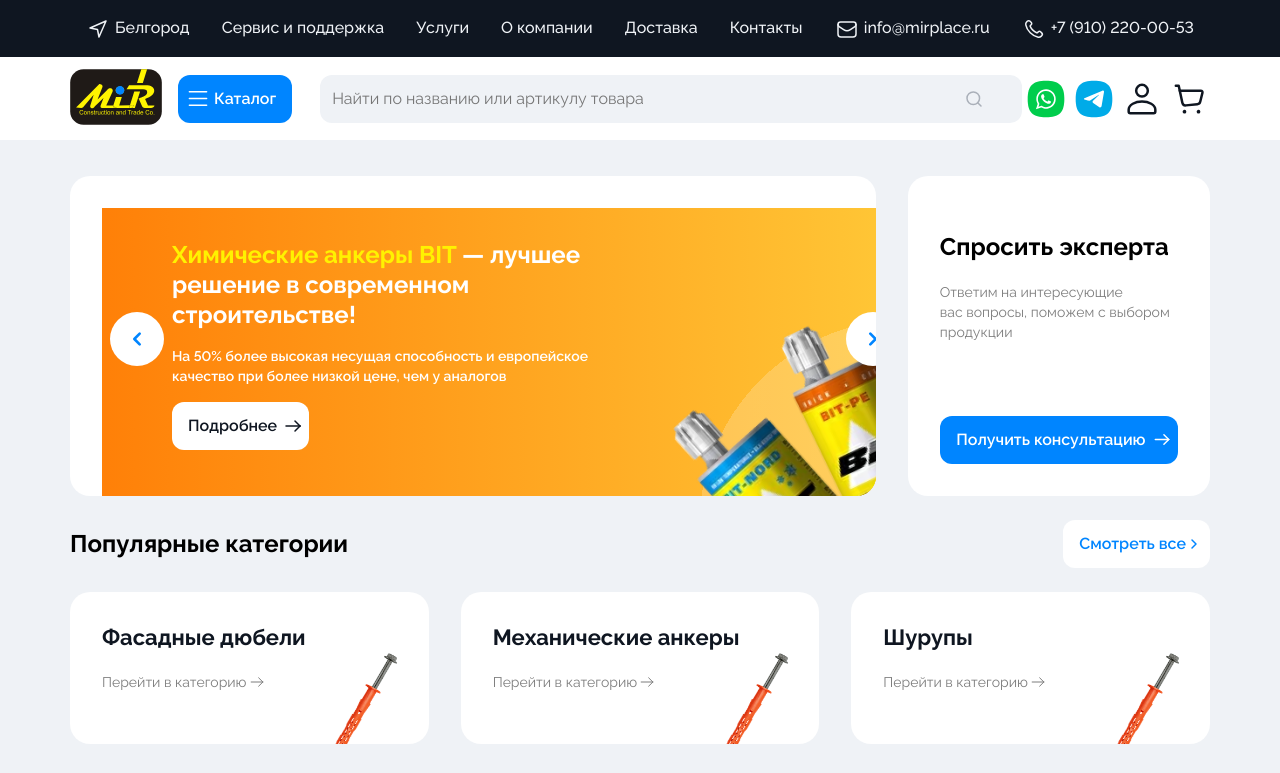
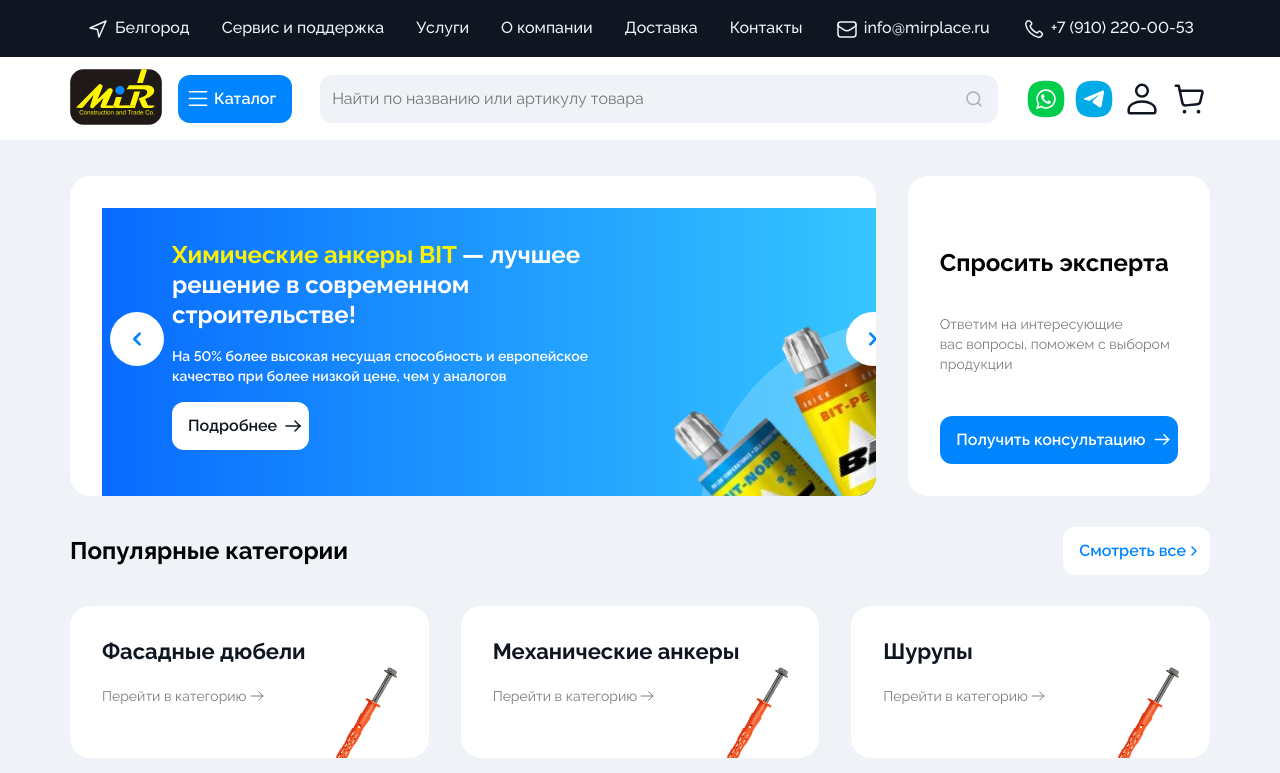
Before and after one commit to thrashches/mirplace-frontend, a website built with Parcel: page index.html in a window 1280 px wide. Shown: the top 773 px of the page. Built offline with nearby package versions, Linux system fonts and the light colour scheme.

Commit message:
Slider flash fix. Variables. Adaptive buuton scaling. Headers on small screens.

```diff
--- a/css/main.css
+++ b/css/main.css
@@ -1,18 +1,6 @@
-/*! HTML5 Boilerplate v8.0.0 | MIT License | https://html5boilerplate.com/ */
-
-/* main.css 2.1.0 | MIT License | https://github.com/h5bp/main.css#readme */
-/*
- * What follows is the result of much research on cross-browser styling.
- * Credit left inline and big thanks to Nicolas Gallagher, Jonathan Neal,
- * Kroc Camen, and the H5BP dev community and team.
- */
-
-/* ==========================================================================
-   Base styles: opinionated defaults
-   ========================================================================== */
-
 @import url('https://fonts.googleapis.com/css2?family=Raleway:wght@400;500;600;700&display=swap');
-@import url("./all_unset.css");
+@import url("./all_unset.css"); /* Сброс стилей браузера */
+@import url("./settings.css"); /* Настройки проекта */
 
 
 
@@ -45,8 +33,10 @@
   transition: 250ms;
 }
 
-a:hover {
-  transform: scale(1.1);
+@media (min-width: 768px) {
+  a:hover {
+    transform: scale(1.1);
+  }
 }
 
 .flex {
@@ -127,6 +117,7 @@
 
 .input {
   all: unset;
+  box-sizing: border-box;
   width: 100%;
   cursor: text;
   padding: 12px 12px 12px 12px;
--- /dev/null
+++ b/css/settings.css
@@ -0,0 +1,9 @@
+:root {
+  /*Настройки цветов*/
+  --dark: #0f1621;
+  --primary-600: #0085ff;
+  --neutral-100: #eff2f6;
+  --neutral-200: #e9ecf0;
+  --neutral-600: #7d7d7d;
+  --shades-white: #fff;
+}
--- a/css/slider.css
+++ b/css/slider.css
@@ -35,7 +35,6 @@
 
 .slider__item {
   position: absolute;
-  background: linear-gradient(90deg, #ff8008 0%, #ffc837 100%);
   display: grid;
   grid-template-columns: 2fr 1fr;
   width: 100%;
@@ -43,6 +42,13 @@
   /*transform: translateX(-100%);*/
   /*transition: ease-out;*/
   transition-duration: 0.4s;
+}
+
+.slider__background {
+  z-index: 1;
+  background-color: var(--primary-600, #7d7d7d);
+  height: 100%;
+  width: 100%;
 }
 
 .prev {
@@ -54,7 +60,7 @@
 .active {
   /*display: flex;*/
   transform: unset;
-  z-index: 1;
+  z-index: 2;
 }
 
 .next {
--- a/css/style.css
+++ b/css/style.css
@@ -136,6 +136,7 @@
 .main-navbar__icon-links {
   display: none;
 }
+
 @media (min-width: 576px) {
   .main-navbar__icon-links {
     display: flex;
@@ -179,8 +180,7 @@
 }
 
 .section-header {
-  margin-right: 0;
-  margin-left: 0;
+  margin: 16px 0;
   color: #000;
   font-variant-numeric: lining-nums proportional-nums;
 
@@ -210,8 +210,10 @@
   transition: 250ms;
 }
 
-.btn:hover {
-  transform: scale(1.1);
+@media (min-width: 768px) {
+  .btn:hover {
+    transform: scale(1.1);
+  }
 }
 
 .btn-default {
@@ -327,6 +329,7 @@
     grid-template-columns: 1fr 1fr;
     gap: 32px;
   }
+
   .cards-4 {
     display: grid;
     grid-template-columns: 1fr 1fr;
@@ -340,6 +343,7 @@
     grid-template-columns: 1fr 1fr 1fr;
     gap: 32px;
   }
+
   .cards-4 {
     display: grid;
     grid-template-columns: 1fr 1fr 1fr 1fr;
@@ -393,8 +397,10 @@
   transition: 250ms;
 }
 
-.scale:hover {
-  transform: scale(1.1);
+@media (min-width: 768px) {
+  .scale:hover {
+    transform: scale(1.1);
+  }
 }
 
 .card__header {
--- a/index.html
+++ b/index.html
@@ -125,7 +125,8 @@
     <main>
       <section class="container main-slider__wrapper m-24">
         <div class="card main-slider" id="slider">
-          <div class="slider__item active">
+          <div class="slider__background"></div>
+          <div class="slider__item active" style="background: linear-gradient(90deg, #086bff 0%, #37caff 100%);">
             <div class="slider__text-block">
               <h2 class="slider__header">
                 <span class="yellow">Химические анкеры BIT</span> — лучшее решение
@@ -141,7 +142,7 @@
               <img src="./img/png/chemical.png" alt="" />
             </div>
           </div>
-          <div class="slider__item next">
+          <div class="slider__item next" style="background: linear-gradient(90deg, #ff8008 0%, #ffc837 100%);">
             <div class="slider__text-block">
               <h2 class="slider__header">
                 <span class="yellow">Химические анкеры BIT</span> — лучшее решение
@@ -157,7 +158,7 @@
               <img src="./img/png/chemical.png" alt="" />
             </div>
           </div>
-          <div class="slider__item">
+          <div class="slider__item" style="background: linear-gradient(90deg, #08ff0c 0%, #3776ff 100%);">
             <div class="slider__text-block">
               <h2 class="slider__header">
                 <span class="yellow">Химические анкеры BIT</span> — лучшее решение
@@ -173,7 +174,7 @@
               <img src="./img/png/chemical.png" alt="" />
             </div>
           </div>
-          <div class="slider__item prev">
+          <div class="slider__item prev" style="background: linear-gradient(90deg, #ff0808 0%, #ff8a37 100%);">
             <div class="slider__text-block">
               <h2 class="slider__header">
                 <span class="yellow">Химические анкеры BIT</span> — лучшее решение
```
